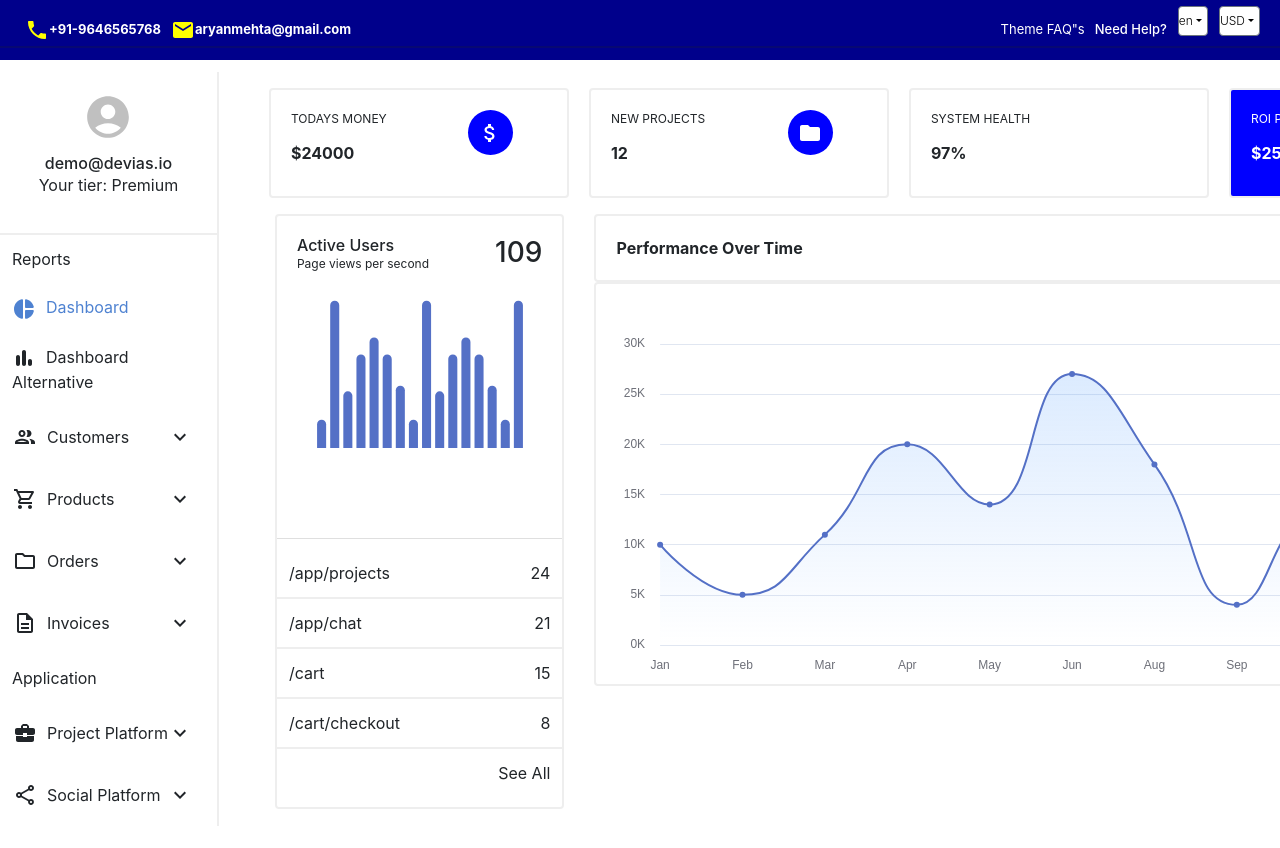
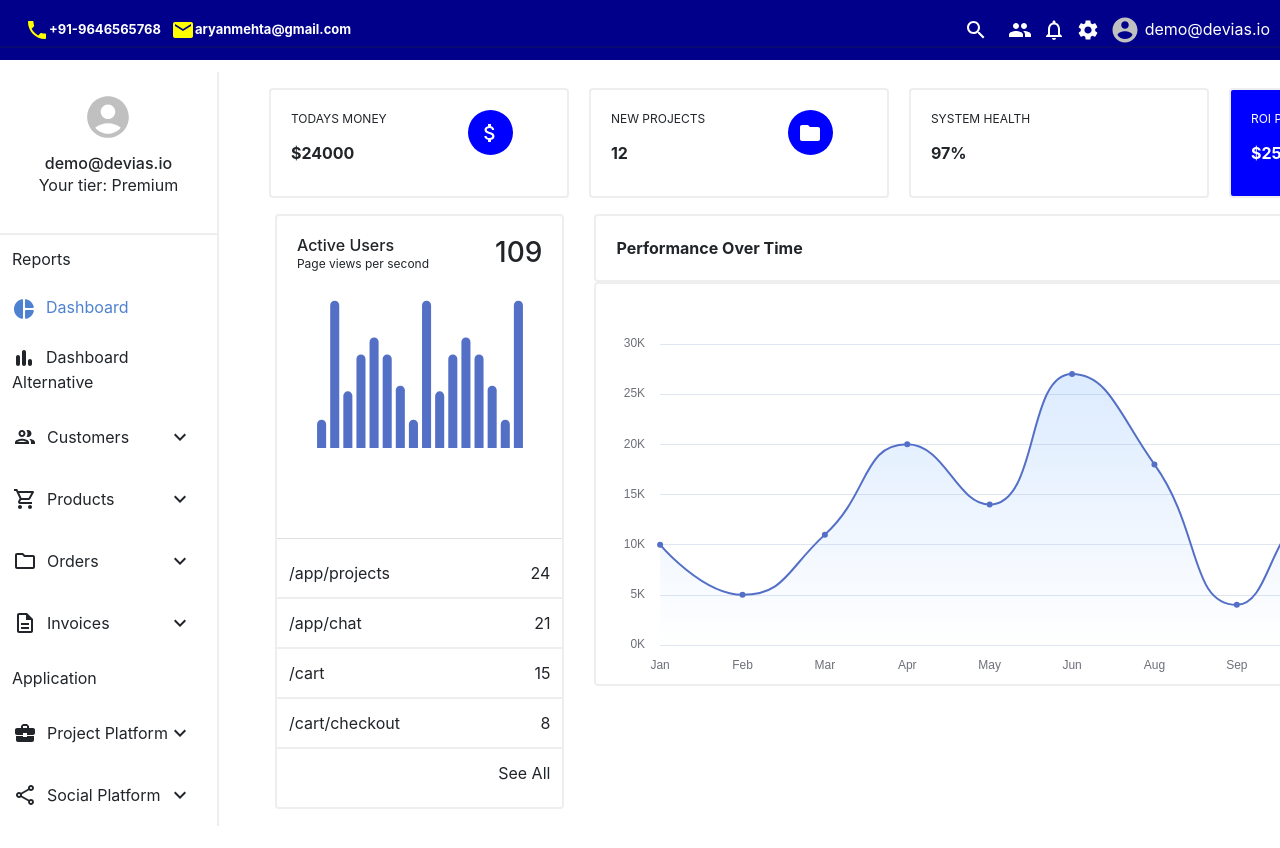
Before and after one commit to SHIVA-GARG/dashboardapp, a React (Create React App) app: page / in a window 1280 px wide. Shown: the top 848 px of the page. Built offline with nearby package versions, Linux system fonts and the light colour scheme.

Commit message:
upper icon changed

```diff
--- a/src/components/topbar/Topbar.jsx
+++ b/src/components/topbar/Topbar.jsx
@@ -1,31 +1,51 @@
 import './topbar.css'
 // import {PhoneIcon} from "@material-ui/icons"
 // import {PhoneIcon} from '@mui/icons-material'
-import { Mail, ThreeDRotation } from '@mui/icons-material';
+import { Mail, ThreeDRotation, Search, Group } from '@mui/icons-material';
 import LocalPhoneIcon from '@mui/icons-material/LocalPhone';
+import { Person, PersonAdd, Settings, NotificationsNone,AccountCircle } from '@material-ui/icons'
 const Topbar = () => {
     return (
-        <div className='topbar' style={{height:"60px",marginBottom:"-30px"}}>
+        <div className='topbar' style={{ height: "60px", marginBottom: "-30px" }}>
 
             <div className="companylogo">
                 <div className="phoneContact">
-                   {/* <PhoneIcon/> */}
-                   <LocalPhoneIcon htmlColor='yellow'/>
+                    {/* <PhoneIcon/> */}
+                    <LocalPhoneIcon htmlColor='yellow' />
                     +91-9646565768
                 </div>
                 <div className="mailContact">
-                    <Mail htmlColor='yellow'/>
+                    <Mail htmlColor='yellow' />
                     aryanmehta@gmail.com
                 </div>
             </div>
-            <div className="rightbar">
+            <div className="rightbar d-flex" style={{justifyContent:"space-between"}}>
                 <div className="themes">
-                    Theme FAQ"s
+                    <Search style={{marginLeft:"10px"}}/>
                 </div>
                 <div className="needHelp">
-                    Need Help?
+                    <Group style={{marginLeft:"10px"}}/>
                 </div>
-                <div className="languageDropdown">
+                <div className="needHelp">
+                    <NotificationsNone  style={{marginLeft:"10px"}}/>
+                </div>
+                <div className="needHelp">
+                    <Settings  style={{marginLeft:"10px"}}/>
+                </div>
+
+                <div className='d-flex' style={{marginRight:"-10px"}}>
+                    <AccountCircle
+                        style={{
+                            fontSize: "30px",
+                            marginLeft:"10px",
+                            color: "#c0c0c0",
+                            // marginBlockEnd: "12px",
+                        }}
+                    />
+                    <p style={{ margin: "0",color:"white" ,margin:"2px 0 0 5px"}}>demo@devias.io</p>
+
+                </div>
+                {/* <div className="languageDropdown">
                     <div className="dropdown pull-right dropdown-left-manual">
                         <button className="dropdownItem btn btn-secondary dropdown-toggle" type="button" id="dropdownMenuButton1" data-bs-toggle="dropdown" aria-expanded="false">
                             en
@@ -50,7 +70,7 @@ const Topbar = () => {
                             <li><a className="dropdown-item" href="/">EUR</a></li>
                         </ul>
                     </div>
-                </div>
+                </div> */}
             </div>
         </div>
     );
```
